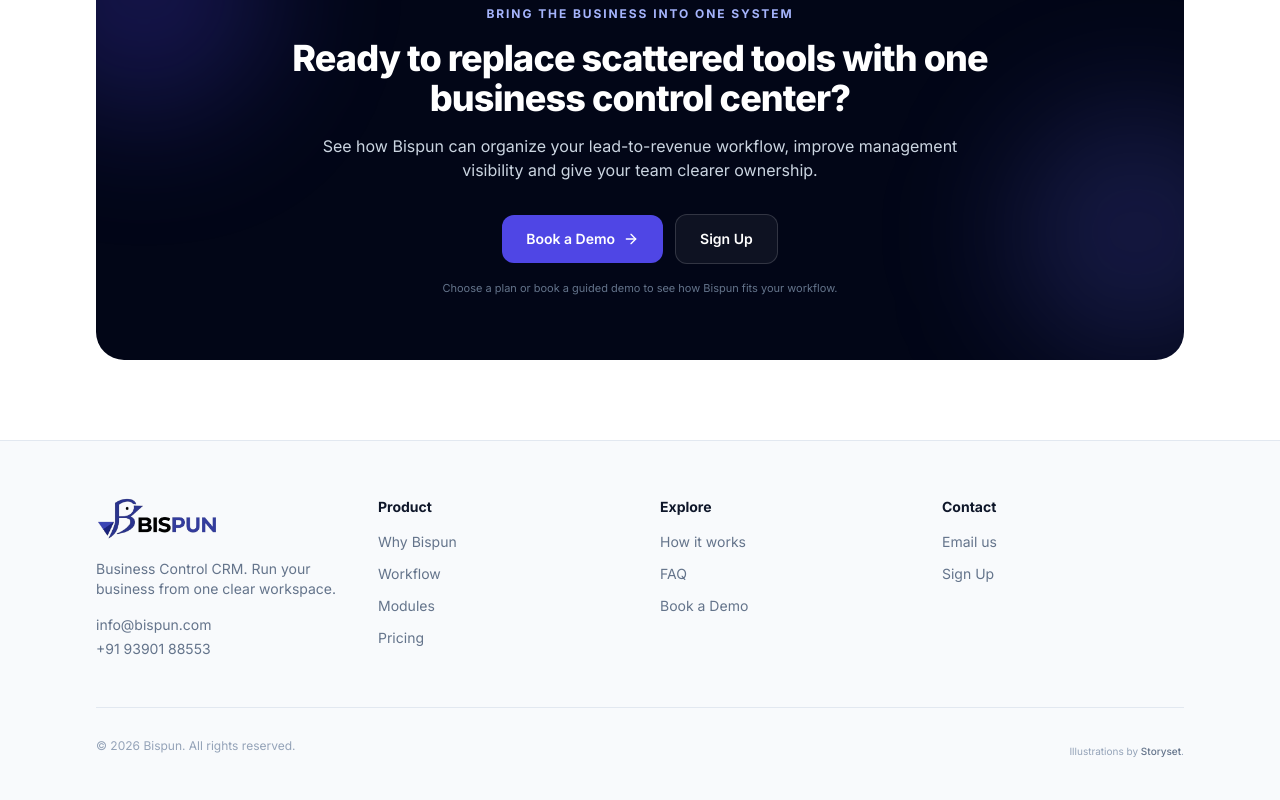
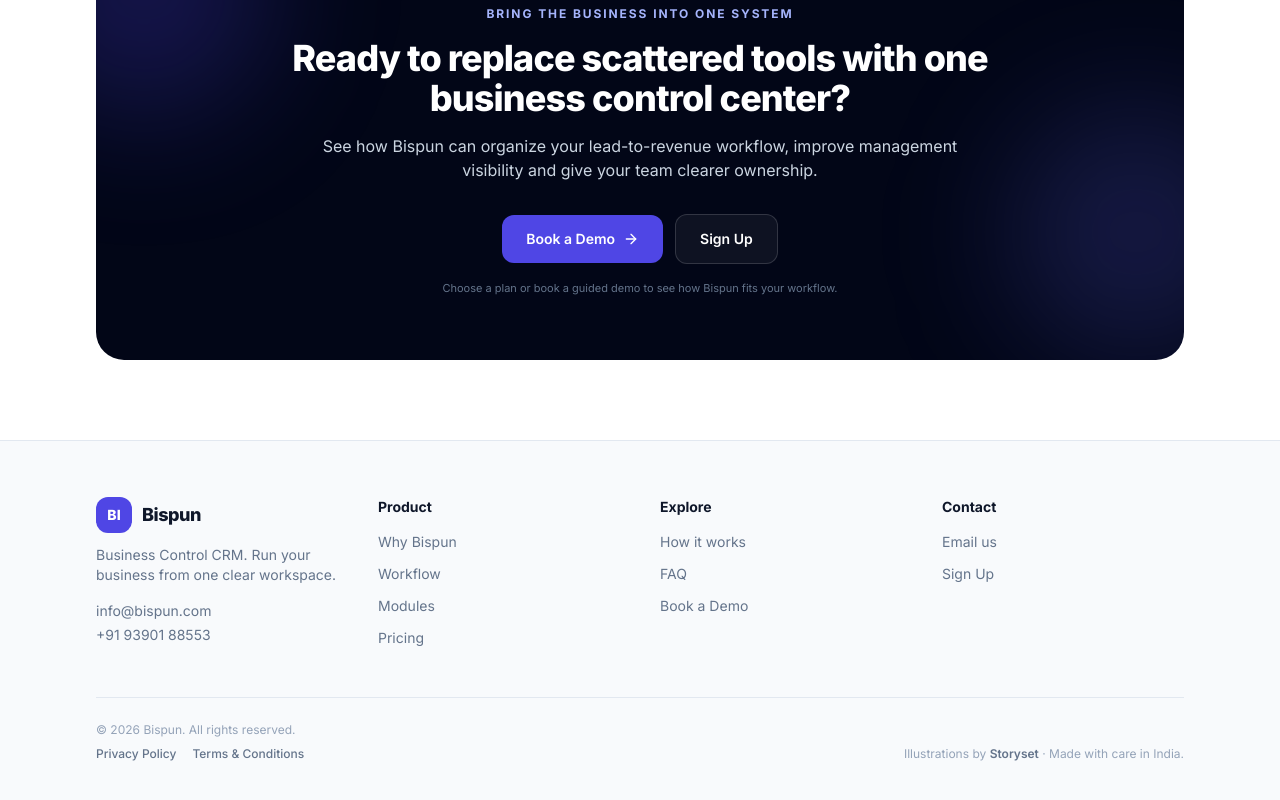
Before and after one commit to woways/Bispun-website, a React (Vite) app: page / in a window 1280 px wide. Shown: the part 8114-8914 px from the top of the page. Built offline with nearby package versions, Linux system fonts and the light colour scheme; no server answers.

Commit message:
round2 high

```diff
--- a/src/components/Footer.jsx
+++ b/src/components/Footer.jsx
@@ -9,21 +9,31 @@
         <div className="grid gap-10 md:grid-cols-4">
           {/* Brand */}
           <div>
-            <a href="/" className="inline-flex items-center" aria-label={`${brand.name} home`}>
-              <img
-                src="/brand/bispun-logo.png"
-                alt={brand.name}
-                className="h-11 w-auto object-contain"
-              />
-            </a>
+            <div className="flex items-center gap-2.5">
+              <span className="flex h-9 w-9 items-center justify-center rounded-xl bg-brand-600 text-sm font-extrabold text-white">
+                BI
+              </span>
+              <span className="text-lg font-extrabold tracking-tight text-slate-900">
+                {brand.name}
+              </span>
+            </div>
+
             <p className="mt-3 max-w-xs text-sm text-slate-500">
               {brand.tagline}. Run your business from one clear workspace.
             </p>
+
             <div className="mt-4 space-y-1 text-sm text-slate-500">
-              <a className="block transition hover:text-brand-700" href="mailto:info@bispun.com">
+              <a
+                className="block transition hover:text-brand-700"
+                href="mailto:info@bispun.com"
+              >
                 info@bispun.com
               </a>
-              <a className="block transition hover:text-brand-700" href="tel:+919390188553">
+
+              <a
+                className="block transition hover:text-brand-700"
+                href="tel:+919390188553"
+              >
                 +91 93901 88553
               </a>
             </div>
@@ -32,7 +42,10 @@
           {/* Link columns */}
           {footer.columns.map((col) => (
             <div key={col.title}>
-              <div className="text-sm font-bold text-slate-900">{col.title}</div>
+              <div className="text-sm font-bold text-slate-900">
+                {col.title}
+              </div>
+
               <ul className="mt-3 space-y-2">
                 {col.links.map((l) => (
                   <li key={l.label}>
@@ -49,21 +62,40 @@
           ))}
         </div>
 
-        <div className="mt-12 flex flex-col items-center justify-between gap-3 border-t border-slate-200 pt-6 sm:flex-row">
+        <div className="mt-12 flex flex-col items-center justify-between gap-4 border-t border-slate-200 pt-6 sm:flex-row sm:items-end">
+          <div className="flex flex-col items-center gap-2 sm:items-start">
             <p className="text-xs text-slate-400">
               © {new Date().getFullYear()} {brand.name}. All rights reserved.
             </p>
-          <p className="mt-3 text-[10px] text-slate-400">
+
+            <div className="flex flex-wrap items-center justify-center gap-x-4 gap-y-2 sm:justify-start">
+              <a
+                href="/privacy"
+                className="text-xs font-medium text-slate-500 transition hover:text-brand-700"
+              >
+                Privacy Policy
+              </a>
+
+              <a
+                href="/terms"
+                className="text-xs font-medium text-slate-500 transition hover:text-brand-700"
+              >
+                Terms & Conditions
+              </a>
+            </div>
+          </div>
+
+          <p className="text-center text-xs text-slate-400 sm:text-right">
             Illustrations by{" "}
             <a
               href="https://storyset.com/"
               target="_blank"
               rel="noreferrer"
-    className="font-medium text-slate-500 hover:text-slate-700"
+              className="font-semibold text-slate-500 hover:text-brand-700"
             >
               Storyset
             </a>
-  .
+            {" "}· Made with care in India.
           </p>
         </div>
       </div>
```
Lines whose indentation alone changed are shown as unchanged.
